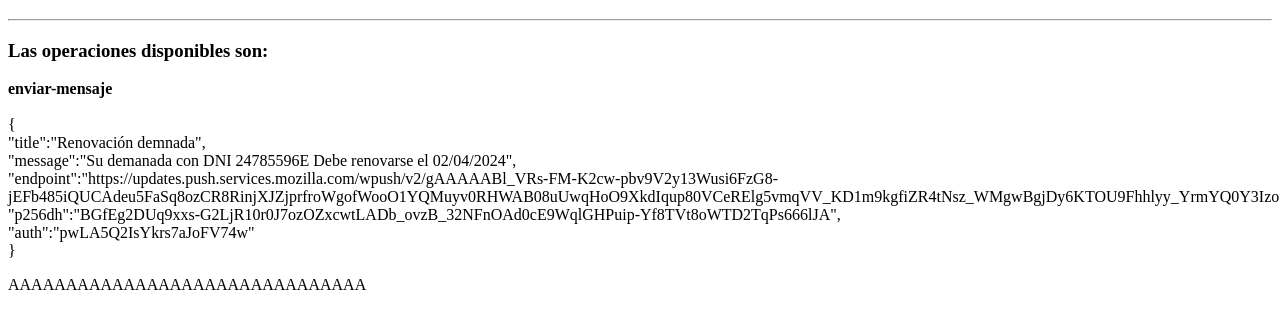
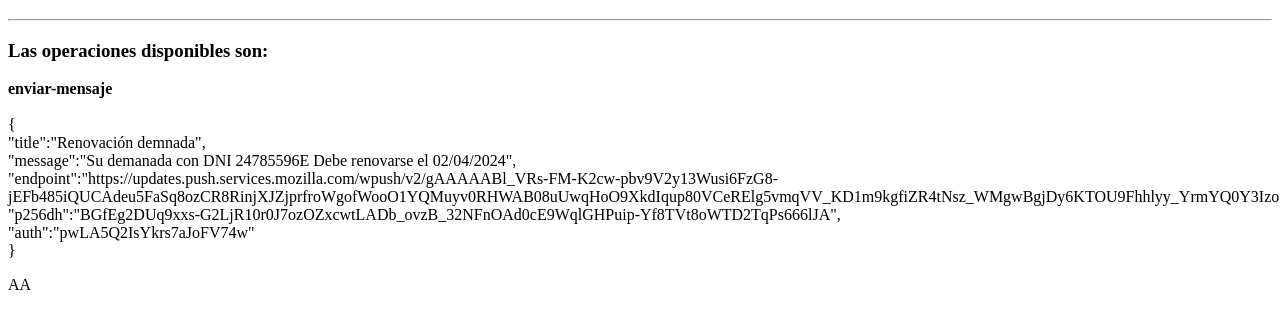
Before and after one commit to ddrt05/pushserver, a website: page src/public/index.html in a window 1280 px wide. Shown: the part 61-390 px from the top of the page. Drawn offline with Linux system fonts and the light colour scheme.

Commit message:
Update index.html

```diff
--- a/src/public/index.html
+++ b/src/public/index.html
@@ -23,7 +23,7 @@
         }
    </p>
 
-    AAAAAAAAAAAAAAAAAAAAAAAAAAAAAAA
+    AA
 
     <!-- <form id="myform">
         <input type="text" placeholder="Mensaje" id="message" autofocus>
```
